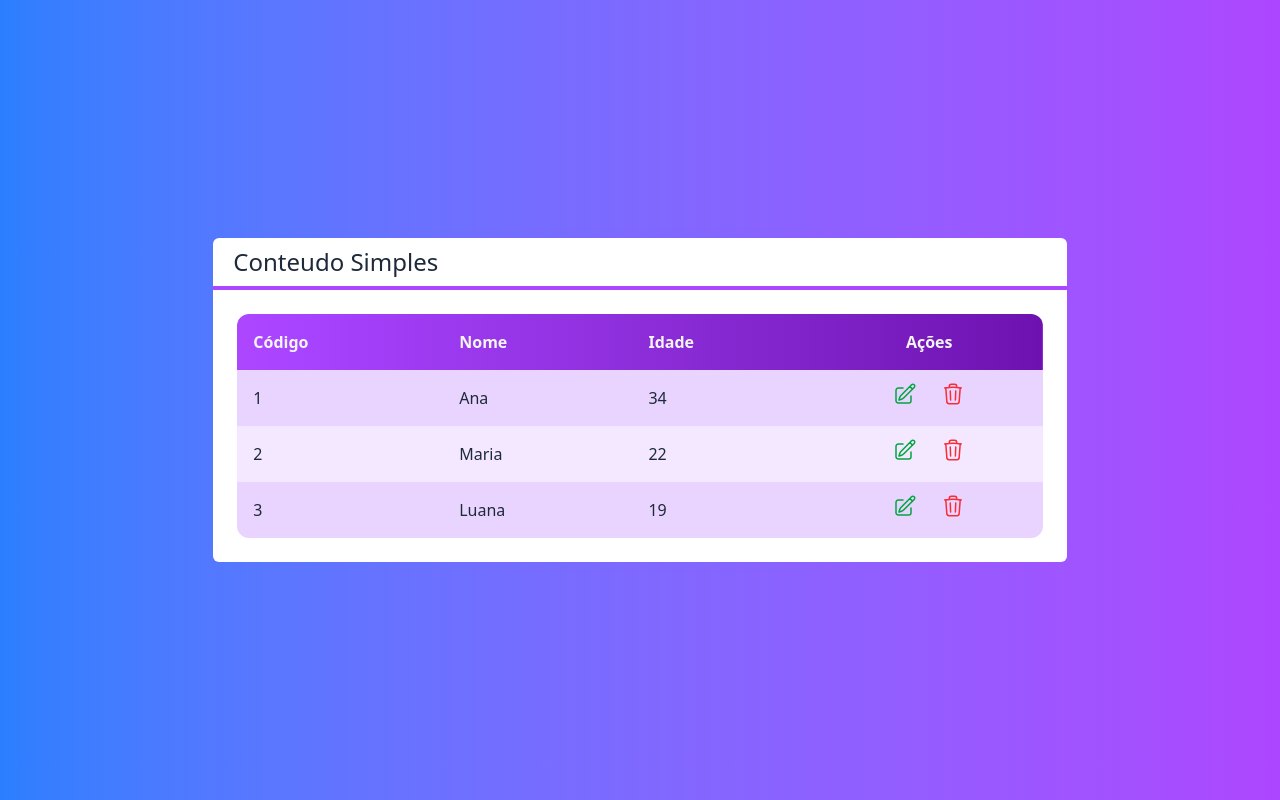
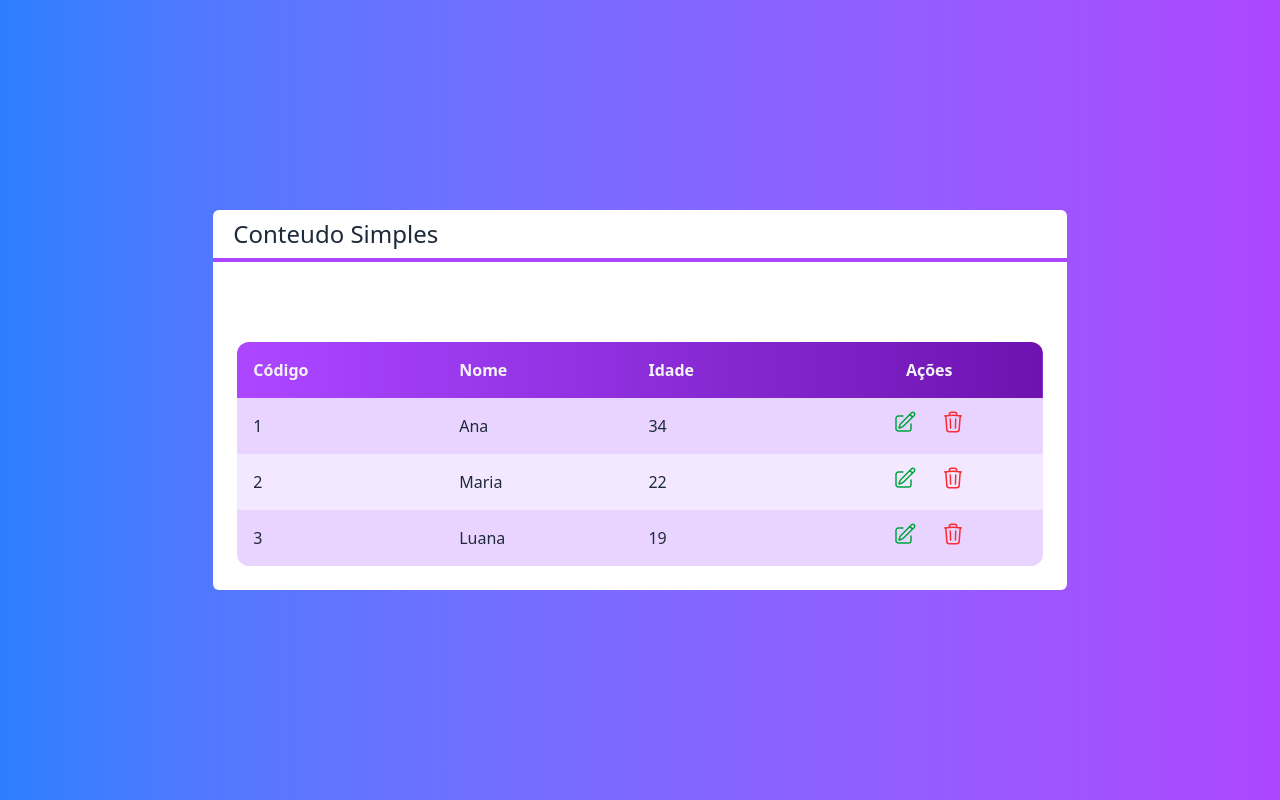
Before and after one commit to Anaportfolio/CrudTailwindcss, a Next.js app: page / in a window 1280 px wide. Built offline with nearby package versions, Linux system fonts and the light colour scheme.

Commit message:
Created Button

```diff
--- /dev/null
+++ b/src/components/Botao.tsx
@@ -0,0 +1,21 @@
+interface BotaoProps {
+  children: any;
+  cor?: 'green' | 'blue' | 'gray'
+  className?: string
+}
+
+
+export default function Botao(props:BotaoProps){
+
+    const cor = props.cor ?? 'gray'
+
+    return(
+        <button className={`
+            bg-gradient-to-r from-${cor}-400 to-${cor}-700
+            text-white px-4 py-2 rounded-md
+            ${props.className}
+        `}>
+            {props.children}
+        </button>
+    )
+}
--- a/src/pages/Layout.tsx
+++ b/src/pages/Layout.tsx
@@ -1,4 +1,4 @@
-import Titulo from "./Titulo";
+import Titulo from "../components/Titulo";
 
 interface LayoutProps {
   title: string;
--- a/src/pages/index.tsx
+++ b/src/pages/index.tsx
@@ -1,3 +1,4 @@
+import Botao from "@/components/Botao";
 import Layout from "./Layout";
 import Tabela from "@/components/Tabela";
 import Cliente from "@/core/Cliente";
@@ -25,6 +26,9 @@
     `}>
 
       <Layout title={"Conteudo Simples"}>
+        <div className="flex justify-end">
+          <Botao className="mb-4" cor="green">Novo Cliente</Botao>
+        </div>
         <Tabela clientes={clientes} clienteSelecionado={clienteSelecionado} clienteExcluido={clienteExcluido}></Tabela>
       </Layout>
 
```
Also changed, not shown: src/components/Titulo.tsx (renamed from src/pages/Titulo.tsx).
